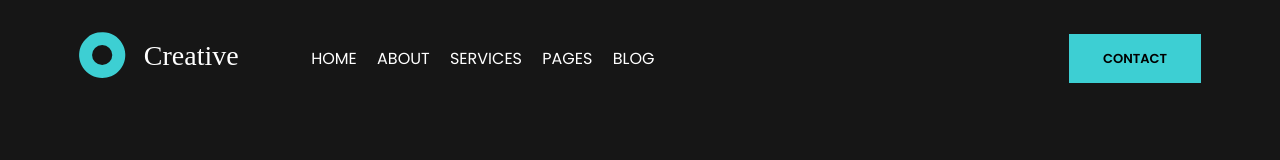
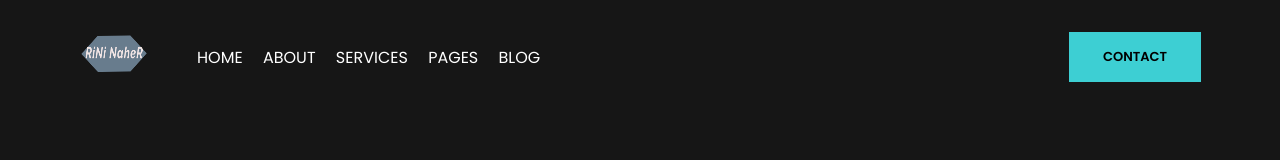
Before and after one commit to rini-naher/rini-naher, a plain HTML site: page index.html in a window 1280 px wide. Drawn offline with Linux system fonts and the light colour scheme.

Commit message:
rini logo

```diff
--- a/css/style.css
+++ b/css/style.css
@@ -46,4 +46,10 @@ header nav {
 }
 header nav .branding{
     margin-right: 3rem;
+
 }
+
+header nav img{
+    width: 70px;
+    height: 43px;
+}
--- a/css/utilies.css
+++ b/css/utilies.css
@@ -16,6 +16,7 @@
     border: 2px solid transparent;
     outline: none;
     cursor: pointer;
+    transition: all .9s;
 }
 .btn-primary{
     background: var(--primary);
--- a/index.html
+++ b/index.html
@@ -13,7 +13,7 @@
         <nav class="flex items-center justify-between">
             <div class="left flex items-center">
                 <div class="branding">
-                    <img src="images/logo.svg" alt="logo">
+                    <img src="images/LogoMakr-4E1A6e.png" alt="">
                 </div>
                 <div>
                     <a href="#">Home</a>
```
Also changed, not shown: images/LogoMakr-4E1A6e.png (added).
